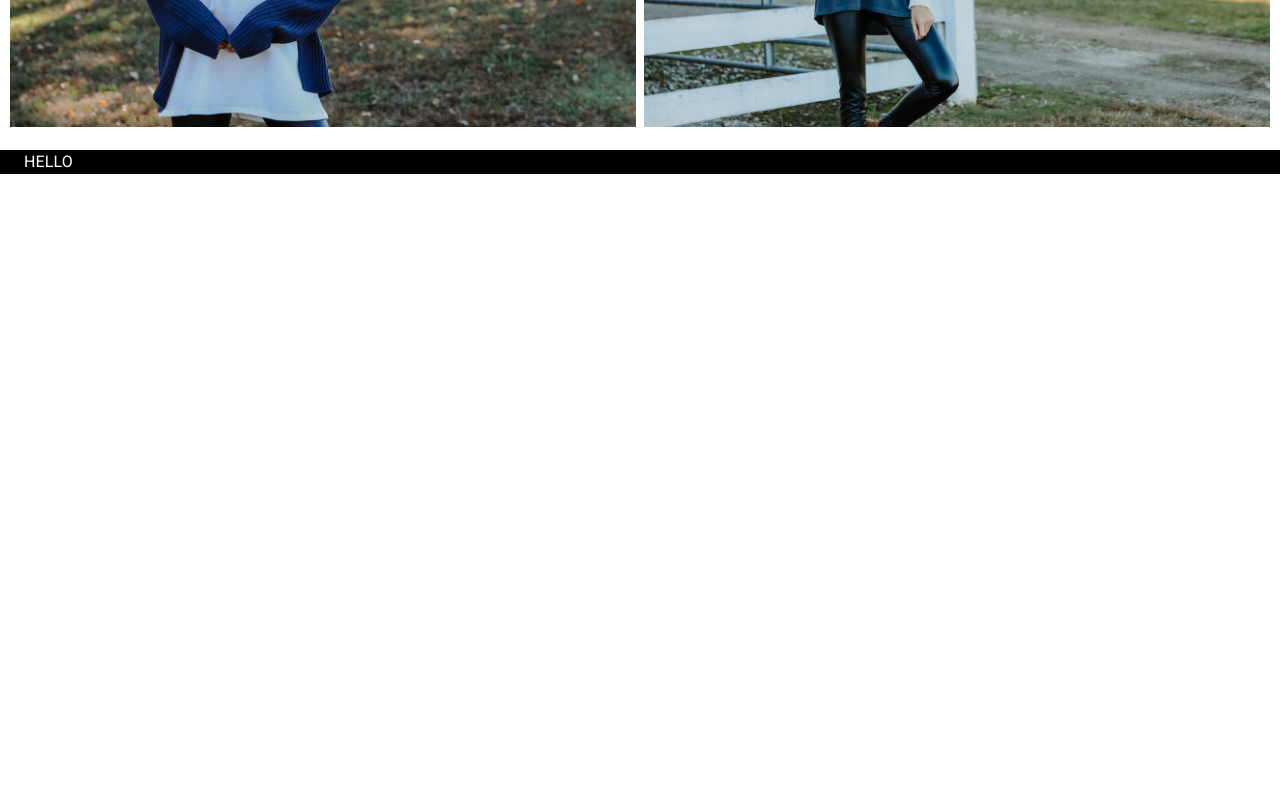
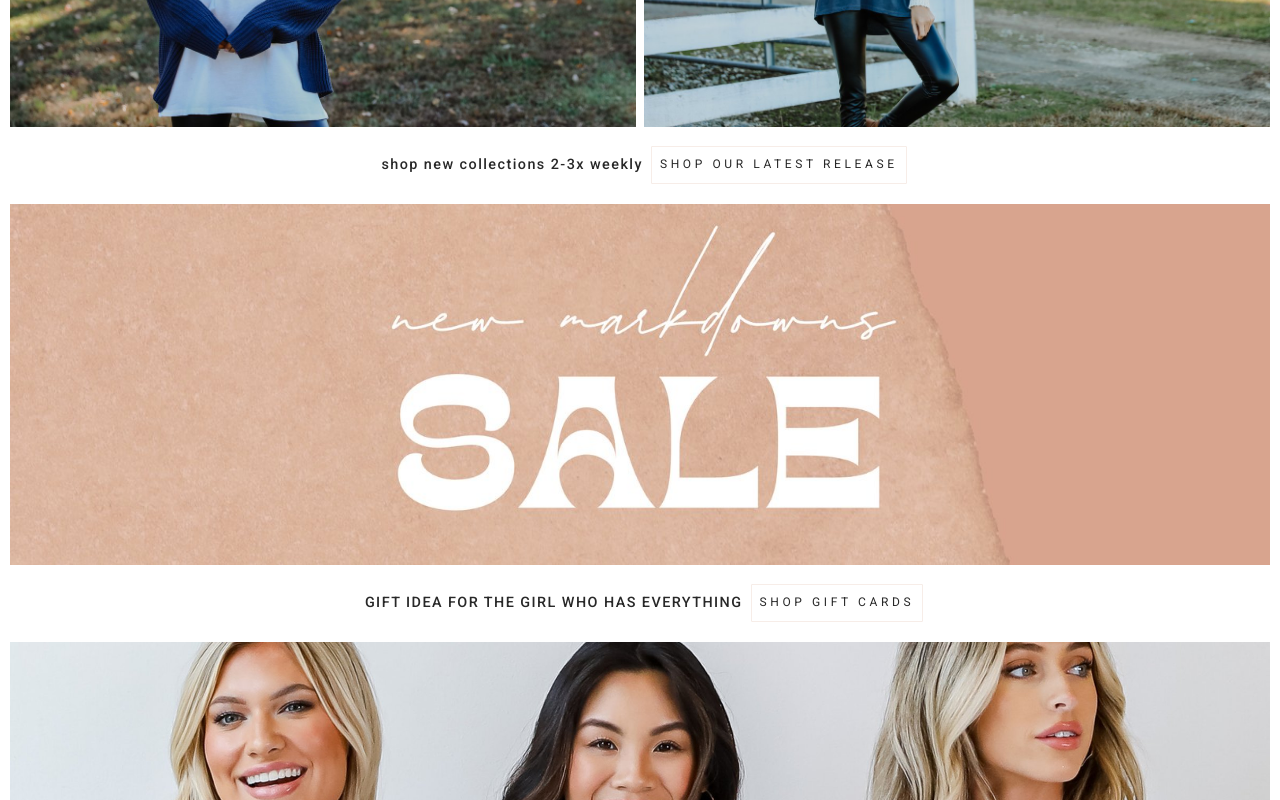
Before and after one commit to trieuminh98/dress-up-shop, a React (Create React App) app in the folder client/: page / in a window 1280 px wide. Shown: the part 1680-2480 px from the top of the page. Before the commit the page ends 1870 px from the top, so only its background shows below. Built offline with nearby package versions, Linux system fonts and the light colour scheme.

Commit message:
Add banner

```diff
--- a/client/src/pages/homePage/index.tsx
+++ b/client/src/pages/homePage/index.tsx
@@ -5,6 +5,10 @@ import CollectionItemTaskCard from './collectionItemTaskCard';
 import displayItems from 'common/json/collectionItem';
 import PromoteItemTaskCard from './promoteItemTaskCard';
 import { useHistory } from 'react-router';
+import TypeBanner from './typeBanner';
+import saleBanner from 'assets/images/sale-banner.jpg';
+import exclusivesBanner from 'assets/images/exclusives-banner.jpg';
+import { Link } from 'react-router-dom';
 
 function HomePage() {
   const { collectionItems, promoteItems } = displayItems;
@@ -21,6 +25,15 @@ function HomePage() {
     history.push(url);
   };
 
+  const Banner = (props: any) => {
+    const { bannerUrl } = props;
+    return (
+      <Link to='/login'>
+        <Box component='img' src={bannerUrl} pt={1} width='100%' />
+      </Link>
+    );
+  };
+
   return (
     <Box>
       <Box component='img' sx={{ width: '100%' }} src={heroCarausel} alt='hero carausel' />
@@ -33,13 +46,19 @@ function HomePage() {
           ))}
         </Grid>
       </Container>
-      <Grid p='0 10px' container spacing={1}>
+      <Box p='0 10px'>
+        <Grid container spacing={1}>
           {promoteItems.map((item) => (
             <Grid item xs={12} sm={12} md={6} lg={6} xl={6} key={item.id}>
               <PromoteItemTaskCard {...{ item, promoteItemOnClick }} />
             </Grid>
           ))}
         </Grid>
+        <TypeBanner leftCnt='shop new collections 2-3x weekly' rightCnt='SHOP OUR LATEST RELEASE' bgColor='#f7ede8' />
+        <Banner bannerUrl={saleBanner} />
+        <TypeBanner leftCnt='GIFT IDEA FOR THE GIRL WHO HAS EVERYTHING' rightCnt='SHOP GIFT CARDS' bgColor='#f7ede8' />
+        <Banner bannerUrl={exclusivesBanner} />
+      </Box>
     </Box>
   );
 }
--- /dev/null
+++ b/client/src/pages/homePage/typeBanner/index.tsx
@@ -0,0 +1,19 @@
+import { Box } from '@mui/system';
+import React from 'react';
+import { Link } from 'react-router-dom';
+import styles from './styles';
+
+function TypeBanner(props: any) {
+  const { leftCnt, rightCnt, bgColor } = props;
+  const { typeBanner, leftContent, rightContent } = styles;
+  return (
+    <Link to='/login'>
+      <Box sx={{ ...typeBanner, ...{ bgColor: bgColor ? bgColor : '#f7ede8' } }}>
+        <Box sx={leftContent}>{leftCnt}</Box>
+        <Box sx={rightContent}>{rightCnt}</Box>
+      </Box>
+    </Link>
+  );
+}
+
+export default TypeBanner;
--- /dev/null
+++ b/client/src/pages/homePage/typeBanner/styles.tsx
@@ -0,0 +1,24 @@
+const styles = {
+  typeBanner: {
+    display: 'flex',
+    justifyContent: 'center',
+    p: 1.5,
+  },
+  leftContent: {
+    letterSpacing: '0.1em',
+    fontWeight: 500,
+    p: 1,
+    fontSize: '0.9em',
+  },
+  rightContent: {
+    letterSpacing: '.3em',
+    fontWeight: 400,
+    p: 1,
+    textTransform: 'uppercase',
+    border: '1px solid rgba(216, 164, 142, 0.2)',
+    borderRadius: '1px',
+    fontSize: '0.75em',
+  },
+} as const;
+
+export default styles;
```
Also changed, not shown: client/src/assets/images/exclusives-banner.jpg (added), client/src/assets/images/sale-banner.jpg (added). Lines whose indentation alone changed are shown as unchanged.
